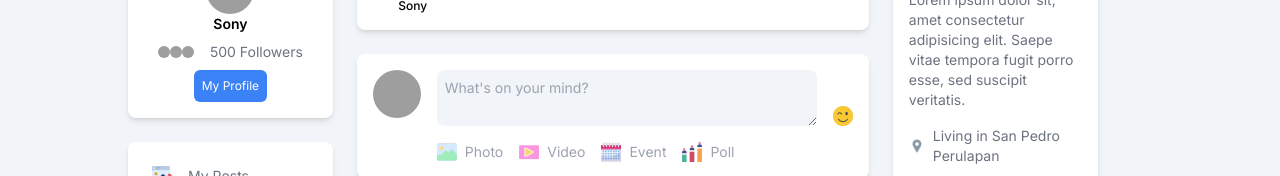
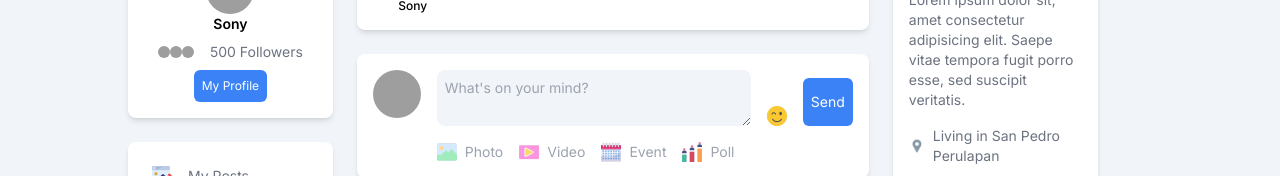
Before and after one commit to jsaulhernandez/next-social-media, a Next.js app: page / in a window 1280 px wide. Shown: the part 226-402 px from the top of the page. Built offline with nearby package versions, Linux system fonts and the light colour scheme; no server answers; grey boxes are pictures that could not be loaded.

Commit message:
tag: adding new component and action

```diff
--- a/src/components/AddPost.tsx
+++ b/src/components/AddPost.tsx
@@ -1,4 +1,12 @@
+"use client";
+
 import Image from "next/image";
+
+// components
+import { AddPostButton } from "./";
+
+// actions
+import { addPost } from "@/lib/actions";
 
 const AddPost = () => {
   return (
@@ -14,10 +22,11 @@
       {/* post */}
       <div className="flex-1">
         {/* text input */}
-        <div className="flex gap-4">
+        <form action={(data) => addPost(data, "")} className="flex gap-4">
           <textarea
             placeholder="What's on your mind?"
             className="flex-1 bg-slate-100 rounded-lg p-2 outline-none"
+            name="desc"
           ></textarea>
           <Image
             src="/emoji.png"
@@ -26,7 +35,9 @@
             height={20}
             className="w-5 h-5 cursor-pointer self-end"
           />
-        </div>
+
+          <AddPostButton />
+        </form>
         {/* post options */}
         <div className="flex items-center gap-4 mt-4 text-gray-400 flex-wrap">
           <div className="flex items-center gap-2 cursor-pointer">
--- /dev/null
+++ b/src/components/AddPostButton.tsx
@@ -0,0 +1,24 @@
+"use client";
+
+import { useFormStatus } from "react-dom";
+
+const AddPostButton = () => {
+  const { pending } = useFormStatus();
+  return (
+    <button
+      className="bg-blue-500 p-2 mt-2 rounded-md text-white disabled:bg-blue-300 disabled:cursor-not-allowed"
+      disabled={pending}
+    >
+      {pending ? (
+        <div className="flex items-center gap-2">
+          <div className="inline-block h-[10px] w-[10px] animate-spin rounded-full border-2 border-white-300 border-solid border-current border-e-transparent align-[-0.125em] text-surface motion-reduce:animate-[spin_1.5s_linear_infinite]" />
+          Sending
+        </div>
+      ) : (
+        "Send"
+      )}
+    </button>
+  );
+};
+
+export default AddPostButton;
--- a/src/components/index.ts
+++ b/src/components/index.ts
@@ -13,6 +13,7 @@
 import UserInfoCard from "@/components/rightMenu/UserInfoCard";
 import UserMediaCard from "@/components/rightMenu/UserMediaCard";
 import ProfileCard from "@/components/leftMenu/ProfileCard";
+import AddPostButton from "@/components/AddPostButton";
 
 export {
   Navbar,
@@ -30,4 +31,5 @@
   UserInfoCard,
   UserMediaCard,
   ProfileCard,
+  AddPostButton,
 };
```
